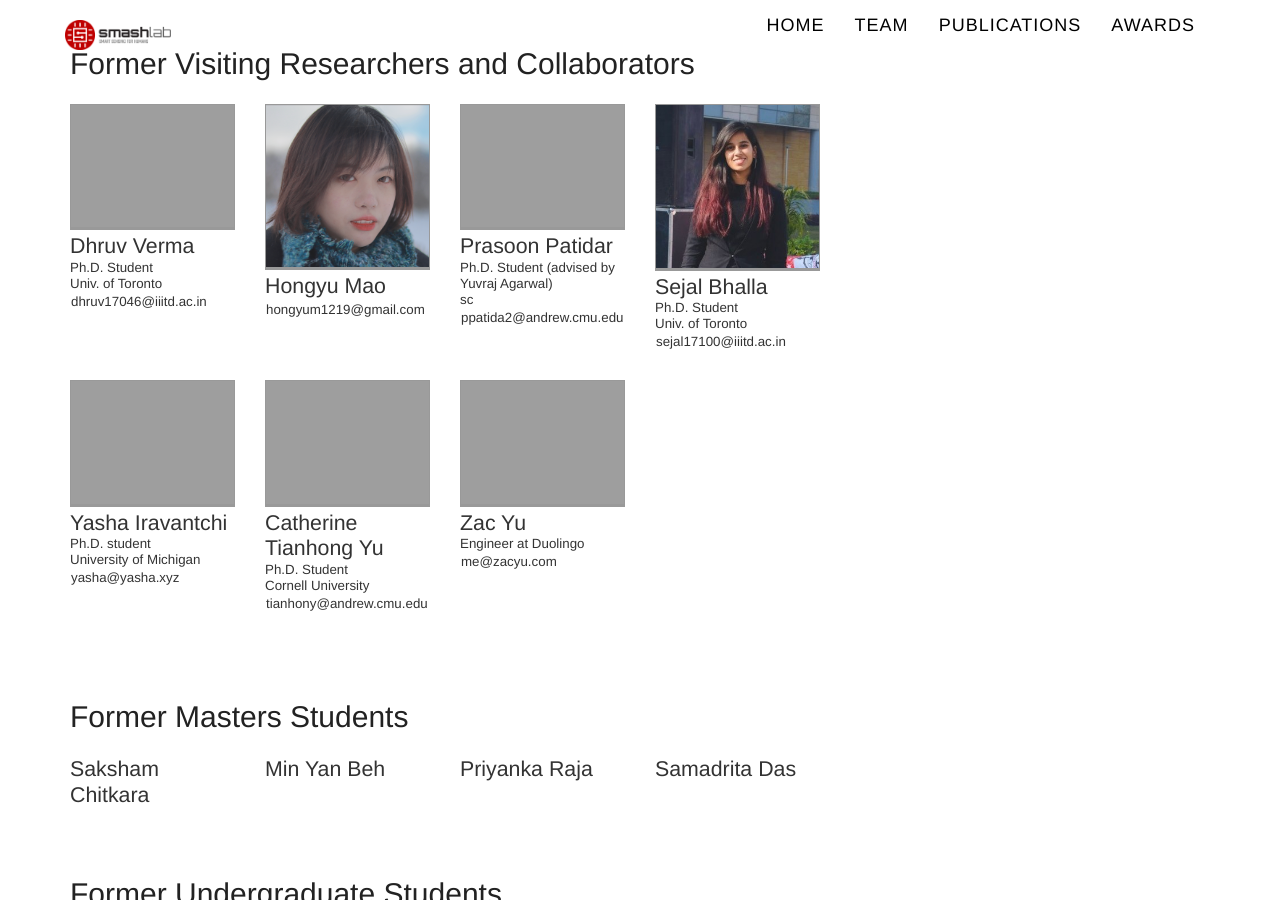
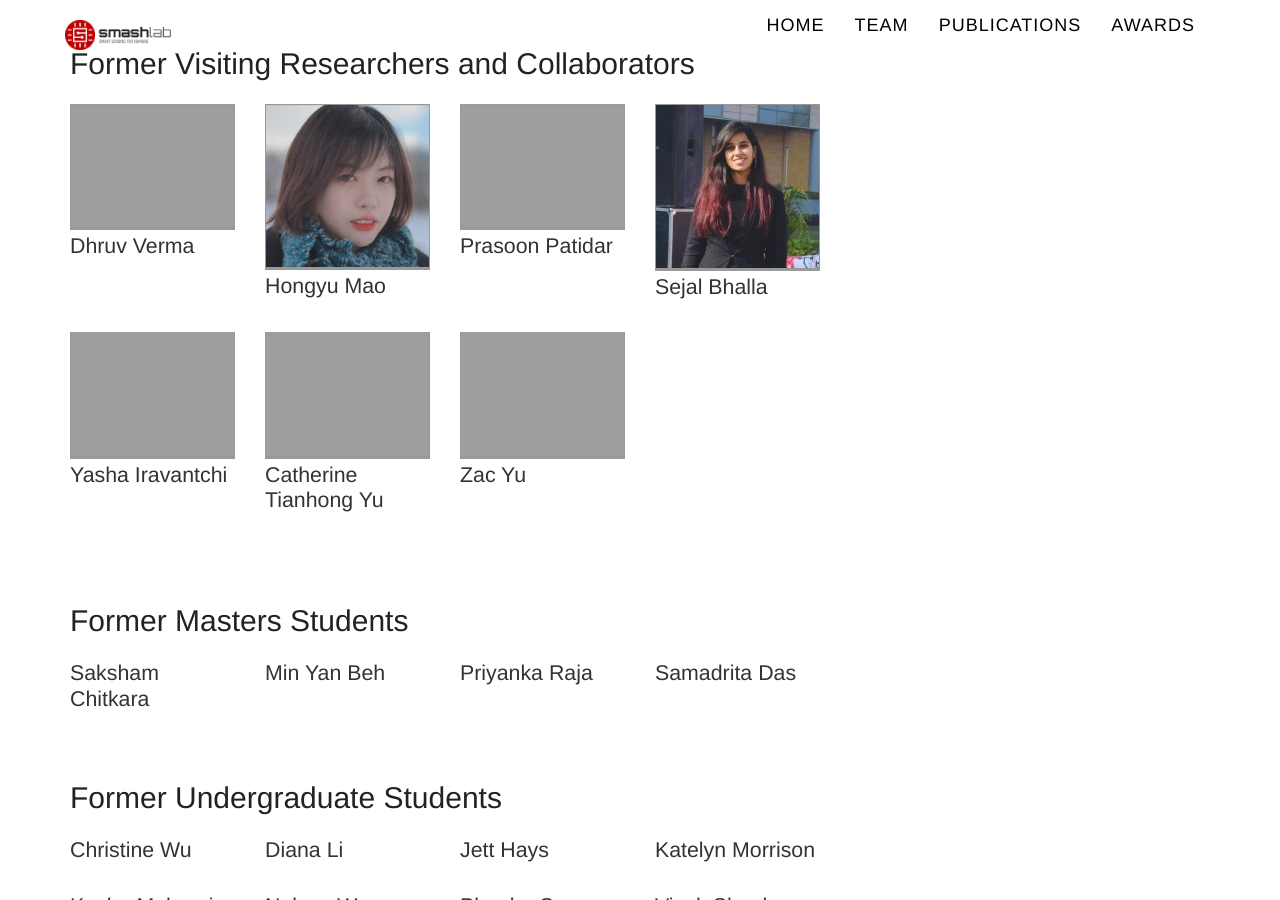
Before and after one commit to cmusmashlab/cmusmashlab.github.io, a Jekyll site: the page built from members/index.html, in a window 1280 px wide and 900 px high, scrolled down 2147 px. Built offline with Jekyll 4.4.1, drawn with Linux system fonts in a browser that asks for light colours; nearby versions of some CDN libraries; some web fonts are replaced.

Commit message:
Update members.yml

```diff
--- a/_data/members.yml
+++ b/_data/members.yml
@@ -154,67 +154,44 @@
 - id: patidar
   name: Prasoon Patidar
   image: /images/members/prasoon.png
-  email: ppatida2@andrew.cmu.edu
   website: https://prasoonpatidar.com
-  degree: Ph.D. Student (advised by Yuvraj Agarwal)
-  affiliation: sc
   status: past_collab
-  advisor: Yuvraj Agarwal
 
 - id: mao
   name: Hongyu Mao
   image: /images/members/mao.png
-  email: hongyum1219@gmail.com
   website: http://hongymao.com
   status: past_collab
 
 - id: yu
   name: Catherine Tianhong Yu
   image: /images/members/catherine.png
-  email: tianhony@andrew.cmu.edu
   website: https://catherineyu.com
-  degree: Ph.D. Student
-  affiliation: Cornell University
   status: past_collab
 
 - id: ysi
   name: Yasha Iravantchi
   image: /images/members/iravantchi.png
-  email: yasha@yasha.xyz
   website: https://yasha.xyz/
-  degree: Ph.D. student
-  affiliation: University of Michigan
   status: past_collab
 
 - id: zac
   name: Zac Yu
   image: /images/members/zac.png
-  affiliation: Engineer at Duolingo
-  email: me@zacyu.com
   website: https://zacyu.com
   status: past_collab
 
 - id: dhruv
   name: Dhruv Verma
   image: /images/members/verma.jpeg
-  email: dhruv17046@iiitd.ac.in
-  degree: Ph.D. Student
-  affiliation: Univ. of Toronto
   website: https://dhruv-verma.com
   status: past_collab
 
 - id: sejal
   name: Sejal Bhalla
   image: /images/members/bhalla.jpeg
-  email: sejal17100@iiitd.ac.in
-  degree: Ph.D. Student
-  affiliation: Univ. of Toronto
   status: past_collab
-# Visiting
 
-
-
-# Alumni
 
 
 # Past masters
```
